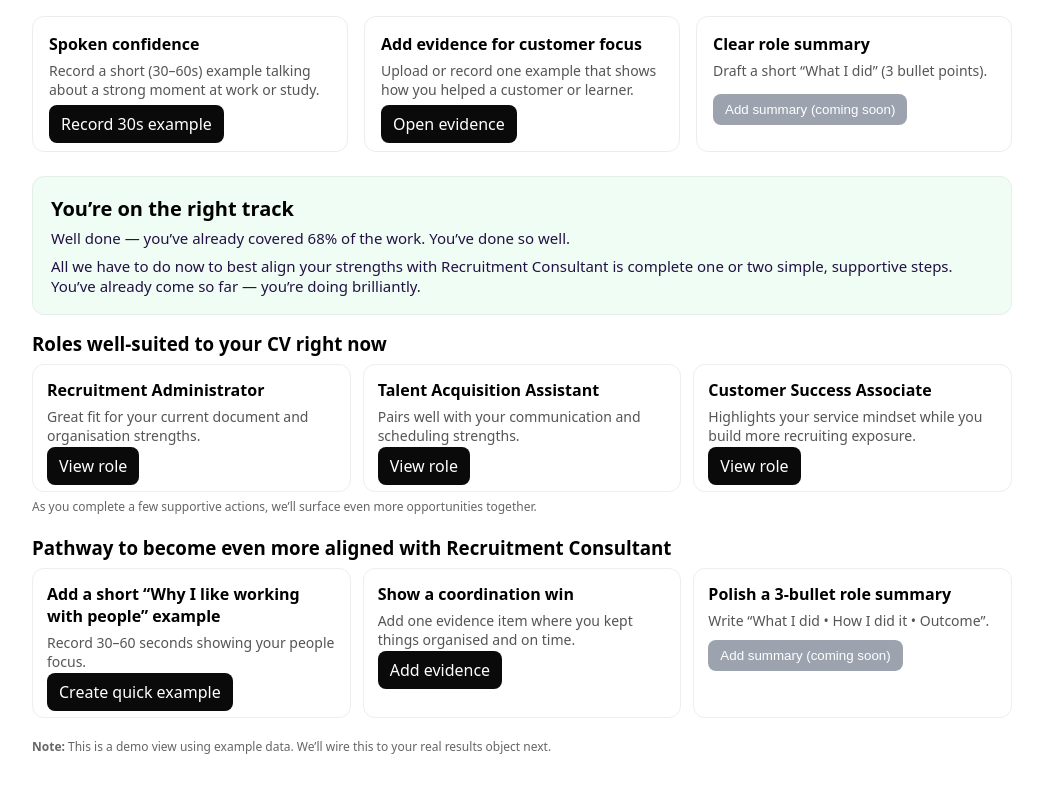
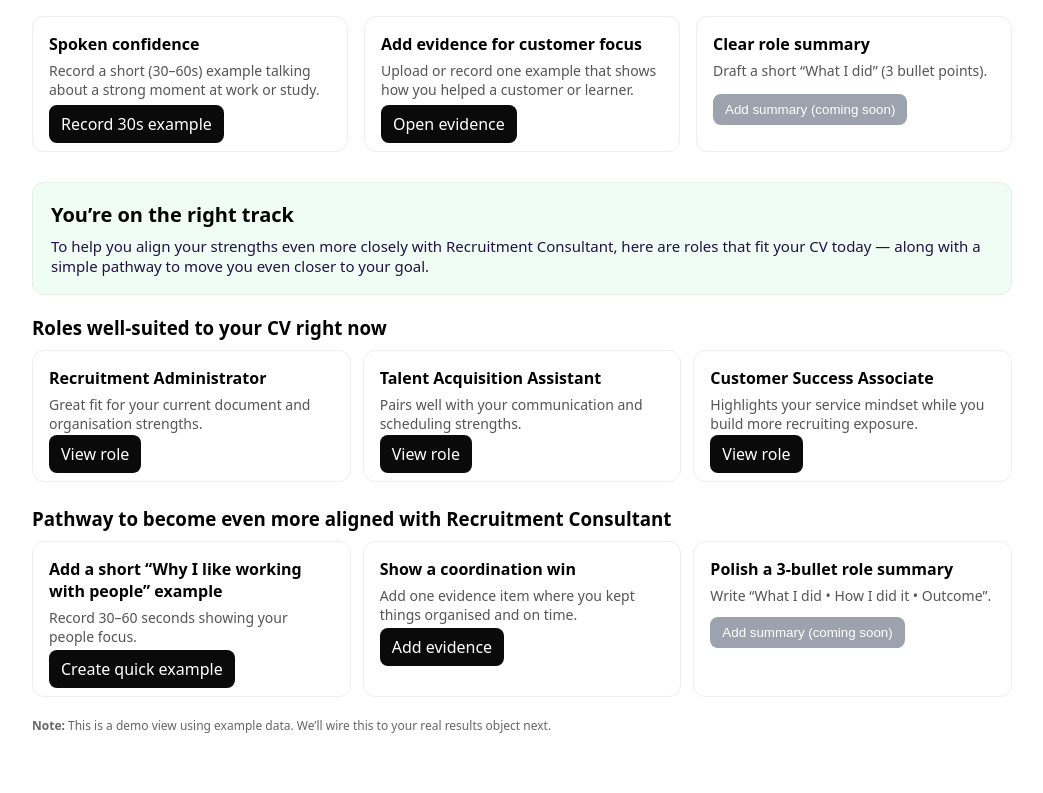
Before and after one commit to an170787-rekonet/rekonet, a Next.js app: page /results-demo in a window 1280 px wide. Shown: the part 401-1194 px from the top of the page, without its empty margins (118-1161 px from the left). Built offline with nearby package versions, Linux system fonts and the light colour scheme.

Commit message:
Update RoleRecommendations.jsx

```diff
--- a/app/components/results/RoleRecommendations.jsx
+++ b/app/components/results/RoleRecommendations.jsx
@@ -2,61 +2,58 @@
 import React from 'react';
 
 /**
- * RoleRecommendations
- * - Warm, affirming copy: congratulates progress and frames actions positively.
- * - Shows "roles well‑suited right now" + a supportive "pathway to your main goal".
+ * RoleRecommendations (Option 1 version – no progress message here)
+ * This version removes the duplicate “Well done — you’ve covered X%” line.
+ * SummaryBand handles all progress affirmations.
  *
  * Props:
- *  - score?: number (0–100)    → used ONLY to show positive progress language
- *  - goalTitle?: string        → the learner’s main career goal (e.g., "Recruitment Consultant")
- *  - currentRoles?: Array<{ id, title, link?, note? }>
- *  - pathway?: Array<{ id, label, hint?, href?, actionText? }>
+ *  - goalTitle: string
+ *  - currentRoles: [{ id, title, link?, note? }]
+ *  - pathway: [{ id, label, hint?, href?, actionText? }]
  */
 export default function RoleRecommendations({
-  score,
   goalTitle = 'your main career goal',
   currentRoles = [],
   pathway = [],
 }) {
-  const progress =
-    typeof score === 'number'
-      ? `Well done — you’ve already covered ${Math.round(score)}% of the work. You’ve done so well.`
-      : `Well done — you’ve made strong progress already.`;
-
   return (
-    <section style={{ marginTop: 24 }}>
-      {/* Supportive headline */}
+    <section style={{ marginTop: 30 }}>
+      {/* SUPPORTIVE HEADER — but WITHOUT progress or “well done” */}
       <div
         style={{
-          background: '#f0fdf4',          // soft green
+          background: '#f0fdf4', // soft green
           border: '1px solid #e5efe8',
           borderRadius: 12,
           padding: 18,
-          marginBottom: 16,
+          marginBottom: 20,
         }}
       >
-        <h2 style={{ margin: '0 0 6px 0', fontSize: 20 }}>You’re on the right track</h2>
-        <p style={{ margin: 0, fontSize: 15, color: '#214' }}>{progress}</p>
-        <p style={{ margin: '8px 0 0 0', fontSize: 15, color: '#214' }}>
-          All we have to do now to best align your strengths with {goalTitle} is complete
-          one or two simple, supportive steps. You’ve already come so far — you’re doing brilliantly.
+        <h2 style={{ margin: '0 0 8px 0', fontSize: 20 }}>
+          You’re on the right track
+        </h2>
+
+        <p style={{ margin: 0, fontSize: 15, color: '#214' }}>
+          To help you align your strengths even more closely with {goalTitle},
+          here are roles that fit your CV today — along with a simple pathway
+          to move you even closer to your goal.
         </p>
       </div>
 
-      {/* Roles well‑suited right now */}
-      <section style={{ marginBottom: 20 }}>
-        <h3 style={{ margin: '0 0 8px 0' }}>Roles well‑suited to your CV right now</h3>
+      {/* ROLES WELL-SUITED RIGHT NOW */}
+      <section style={{ marginBottom: 24 }}>
+        <h3 style={{ marginBottom: 10 }}>Roles well‑suited to your CV right now</h3>
+
         {currentRoles.length === 0 ? (
           <p style={{ margin: 0, color: '#444' }}>
-            Based on where your CV is today, you have strengths we can present confidently.
-            As you add a couple of quick refinements below, even more role options will open up.
+            Based on your progress so far, good matches will appear here as
+            we continue shaping your CV and strengths.
           </p>
         ) : (
           <ul
             style={{
               listStyle: 'none',
               padding: 0,
-              margin: '0 0 6px 0',
+              margin: 0,
               display: 'grid',
               gap: 12,
               gridTemplateColumns: 'repeat(auto-fit, minmax(260px, 1fr))',
@@ -68,14 +65,18 @@ export default function RoleRecommendations({
                 style={{
                   border: '1px solid #eee',
                   borderRadius: 12,
-                  padding: 14,
+                  padding: 16,
                   background: '#fff',
                 }}
               >
                 <div style={{ fontWeight: 600, fontSize: 16 }}>{role.title}</div>
+
                 {role.note && (
-                  <div style={{ marginTop: 6, fontSize: 14, color: '#555' }}>{role.note}</div>
+                  <div style={{ marginTop: 6, fontSize: 14, color: '#555' }}>
+                    {role.note}
+                  </div>
                 )}
+
                 {role.link && (
                   <div style={{ marginTop: 10 }}>
                     <a
@@ -96,18 +97,17 @@ export default function RoleRecommendations({
             ))}
           </ul>
         )}
-        <div style={{ fontSize: 12, color: '#666', marginTop: 6 }}>
-          As you complete a few supportive actions, we’ll surface even more opportunities together.
-        </div>
       </section>
 
-      {/* Pathway to goal */}
+      {/* PATHWAY SECTION */}
       <section>
-        <h3 style={{ margin: '0 0 8px 0' }}>Pathway to become even more aligned with {goalTitle}</h3>
+        <h3 style={{ marginBottom: 10 }}>
+          Pathway to become even more aligned with {goalTitle}
+        </h3>
+
         {pathway.length === 0 ? (
           <p style={{ margin: 0, color: '#444' }}>
-            Here’s a simple, confidence‑building pathway we’ll tailor for you. Each action is small,
-            clear, and designed to help your strengths shine.
+            As you continue building your strengths, new steps will appear here.
           </p>
         ) : (
           <ul
@@ -126,15 +126,19 @@ export default function RoleRecommendations({
                 style={{
                   border: '1px solid #eee',
                   borderRadius: 12,
-                  padding: 14,
+                  padding: 16,
                   background: '#fff',
                 }}
               >
                 <div style={{ fontWeight: 600, fontSize: 16 }}>{step.label}</div>
+
                 {step.hint && (
-                  <div style={{ marginTop: 6, fontSize: 14, color: '#555' }}>{step.hint}</div>
+                  <div style={{ marginTop: 6, fontSize: 14, color: '#555' }}>
+                    {step.hint}
+                  </div>
                 )}
-                <div style={{ marginTop: 10 }}>
+
+                <div style={{ marginTop: 12 }}>
                   {step.href ? (
                     <a
                       href={step.href}
@@ -171,4 +175,3 @@ export default function RoleRecommendations({
     </section>
   );
 }
-``
```
